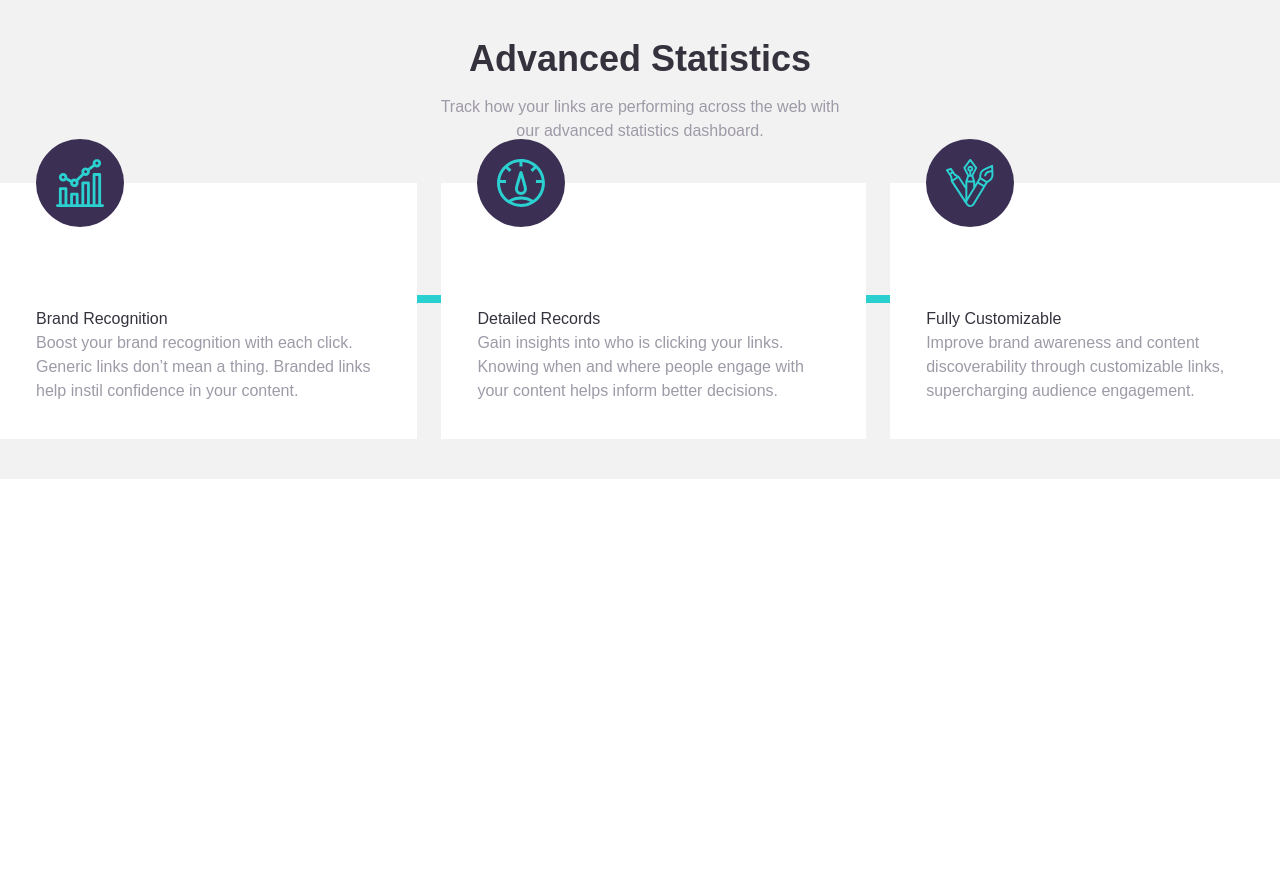
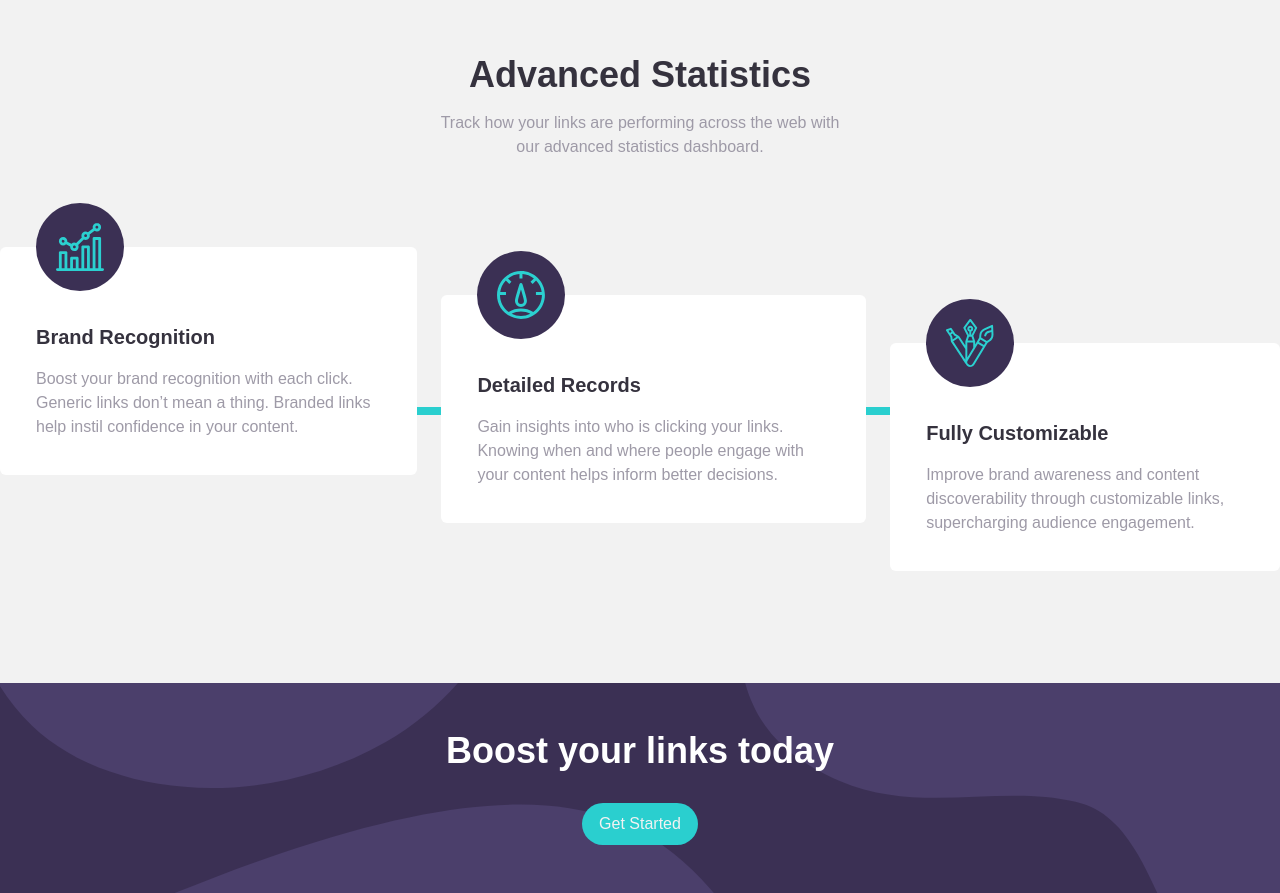
Before and after one commit to Carlos95HD/react-url-shortening, a React (Create React App) app: page / in a window 1280 px wide. Shown: the part 1180-2073 px from the top of the page. Before the commit the page ends 1659 px from the top, so only its background shows below. Built offline with nearby package versions, Linux system fonts and the light colour scheme.

Commit message:
Statistics Updated

```diff
--- a/src/App.tsx
+++ b/src/App.tsx
@@ -9,7 +9,7 @@ function App() {
     <div className='overflow-hidden'>
       <NavBar />
       <Title />
-      <div className="bg-gray mt-36">
+      <div className="bg-gray mt-40">
         <Shortener />
         <Statistics />
       </div>
--- a/src/assets/css/input.css
+++ b/src/assets/css/input.css
@@ -1,7 +1,7 @@
 @tailwind base;
 @tailwind components;
 @tailwind utilities;
-@import url('https://fonts.googleapis.com/css2?family=Poppins:wght@500;700&display=swap');
+@import url('https://fonts.googleapis.com/css2?family=Poppins:wght@300;400;500;700&display=swap');
 
 :root{
   /* ### Primary */
@@ -103,3 +103,12 @@ p, a{
   background-size: cover;
   background-image: url('../../assets/img/bg-shorten-desktop.svg');
 }
+
+/* Boost */
+.boost-bg{
+  background: no-repeat;
+  background-color: var(--dark-violet);
+  background-size: cover;
+  background-image: url('../../assets/img/bg-boost-desktop.svg');
+  background-position: center;
+}
--- a/src/assets/css/styles.css
+++ b/src/assets/css/styles.css
@@ -516,12 +516,20 @@ Ensure the default browser behavior of the `hidden` attribute.
   position: relative;
 }
 
+.bottom-12 {
+  bottom: 3rem;
+}
+
 .bottom-20 {
   bottom: 5rem;
 }
 
 .top-28 {
   top: 7rem;
+}
+
+.top-12 {
+  top: 3rem;
 }
 
 .row-start-2 {
@@ -542,8 +550,13 @@ Ensure the default browser behavior of the `hidden` attribute.
   margin-bottom: 2.5rem;
 }
 
-.mt-36 {
-  margin-top: 9rem;
+.my-24 {
+  margin-top: 6rem;
+  margin-bottom: 6rem;
+}
+
+.mt-40 {
+  margin-top: 10rem;
 }
 
 .ml-3 {
@@ -554,16 +567,24 @@ Ensure the default browser behavior of the `hidden` attribute.
   margin-top: 1rem;
 }
 
-.mb-10 {
-  margin-bottom: 2.5rem;
+.-mb-12 {
+  margin-bottom: -3rem;
+}
+
+.mb-4 {
+  margin-bottom: 1rem;
+}
+
+.mt-16 {
+  margin-top: 4rem;
+}
+
+.mt-8 {
+  margin-top: 2rem;
 }
 
 .mt-24 {
   margin-top: 6rem;
-}
-
-.mt-8 {
-  margin-top: 2rem;
 }
 
 .mr-4 {
@@ -654,6 +675,10 @@ Ensure the default browser behavior of the `hidden` attribute.
 
 .flex-wrap {
   flex-wrap: wrap;
+}
+
+.place-items-center {
+  place-items: center;
 }
 
 .items-center {
@@ -759,6 +784,11 @@ Ensure the default browser behavior of the `hidden` attribute.
   padding-right: 1rem;
 }
 
+.py-12 {
+  padding-top: 3rem;
+  padding-bottom: 3rem;
+}
+
 .px-6 {
   padding-left: 1.5rem;
   padding-right: 1.5rem;
@@ -795,6 +825,11 @@ Ensure the default browser behavior of the `hidden` attribute.
   line-height: 2.5rem;
 }
 
+.text-xl {
+  font-size: 1.25rem;
+  line-height: 1.75rem;
+}
+
 .text-5xl {
   font-size: 3rem;
   line-height: 1;
@@ -807,6 +842,14 @@ Ensure the default browser behavior of the `hidden` attribute.
 
 .font-semibold {
   font-weight: 600;
+}
+
+.font-bold {
+  font-weight: 700;
+}
+
+.font-light {
+  font-weight: 300;
 }
 
 .font-extrabold {
@@ -827,7 +870,7 @@ Ensure the default browser behavior of the `hidden` attribute.
   color: rgb(255 255 255 / var(--tw-text-opacity));
 }
 
-@import url('https://fonts.googleapis.com/css2?family=Poppins:wght@500;700&display=swap');
+@import url('https://fonts.googleapis.com/css2?family=Poppins:wght@300;400;500;700&display=swap');
 
 :root{
   /* ### Primary */
@@ -931,6 +974,16 @@ p, a{
   background-color: var(--dark-violet);
   background-size: cover;
   background-image: url('../../assets/img/bg-shorten-desktop.svg');
+}
+
+/* Boost */
+
+.boost-bg{
+  background: no-repeat;
+  background-color: var(--dark-violet);
+  background-size: cover;
+  background-image: url('../../assets/img/bg-boost-desktop.svg');
+  background-position: center;
 }
 
 .hover\:bg-gray-100:hover {
--- a/src/components/layout/Statistics.tsx
+++ b/src/components/layout/Statistics.tsx
@@ -4,6 +4,7 @@ import fullyCustomisable from "../../assets/img/icon-fully-customizable.svg";
 
 export const Statistics = () => {
   return (
+    <>
       <article className="container flex flex-col mx-auto">
         <div className="my-10">
           <h2 className="font-semibold text-center text-4xl">
@@ -15,47 +16,46 @@ export const Statistics = () => {
           </p>
         </div>
 
-      <div className="flex mb-10">
-        <section className="bg-white p-9 relative">
-          <div className="rounded-full bg-secondary w-fit h-auto p-5 relative bottom-20">
+        <div className="flex my-24">
+          <section className="bg-white p-9 relative rounded-md bottom-12">
+            <div className="rounded-full bg-secondary w-fit h-auto p-5 relative bottom-20 -mb-12">
               <img
                 src={brandRecognition}
                 alt="brandRecognition"
                 className="w-12"
               />
             </div>
-          <h3>Brand Recognition</h3>
+            <h3 className="font-bold text-xl mb-4">Brand Recognition</h3>
             <p>
               Boost your brand recognition with each click. Generic links don’t
-            mean a thing. Branded links help instil confidence in your content.
+              mean a thing. Branded links help instil confidence in your
+              content.
             </p>
           </section>
 
           <div className="bg-cyan w-16 h-2 relative top-28"></div>
-        <section className="bg-white p-9">
-          <div>
-            <div className="rounded-full bg-secondary w-fit h-auto p-5 relative bottom-20">
+          <section className="bg-white p-9 rounded-md">
+            <div className="rounded-full bg-secondary w-fit h-auto p-5 relative bottom-20 -mb-12">
               <img src={detailedRecord} alt="detailedRecord" className="w-12" />
             </div>
-            <h3>Detailed Records</h3>
+            <h3 className="font-bold text-xl mb-4">Detailed Records</h3>
             <p>
               Gain insights into who is clicking your links. Knowing when and
               where people engage with your content helps inform better
               decisions.
             </p>
-          </div>
           </section>
           <div className="bg-cyan w-16 h-2 relative top-28"></div>
 
-        <section className="bg-white p-9 relative">
-          <div className="rounded-full bg-secondary w-fit h-auto p-5 relative bottom-20">
+          <section className="bg-white p-9 relative rounded-md top-12">
+            <div className="rounded-full bg-secondary w-fit h-auto p-5 relative bottom-20 -mb-12">
               <img
                 src={fullyCustomisable}
                 alt="fullyCustomisable"
                 className="w-12"
               />
             </div>
-          <h3>Fully Customizable</h3>
+            <h3 className="font-bold text-xl mb-4">Fully Customizable</h3>
             <p>
               Improve brand awareness and content discoverability through
               customizable links, supercharging audience engagement.
@@ -63,5 +63,15 @@ export const Statistics = () => {
           </section>
         </div>
       </article>
+
+      <article className="boost-bg flex flex-col place-items-center mt-16 py-12">
+        <h2 className="font-semibold text-4xl text-white">
+          Boost your links today
+        </h2>
+        <button className="py-2 px-4 btn btn-primary mt-8 rounded-full w-fit">
+          Get Started
+        </button>
+      </article>
+    </>
   );
 };
```
Lines whose indentation alone changed are shown as unchanged.
